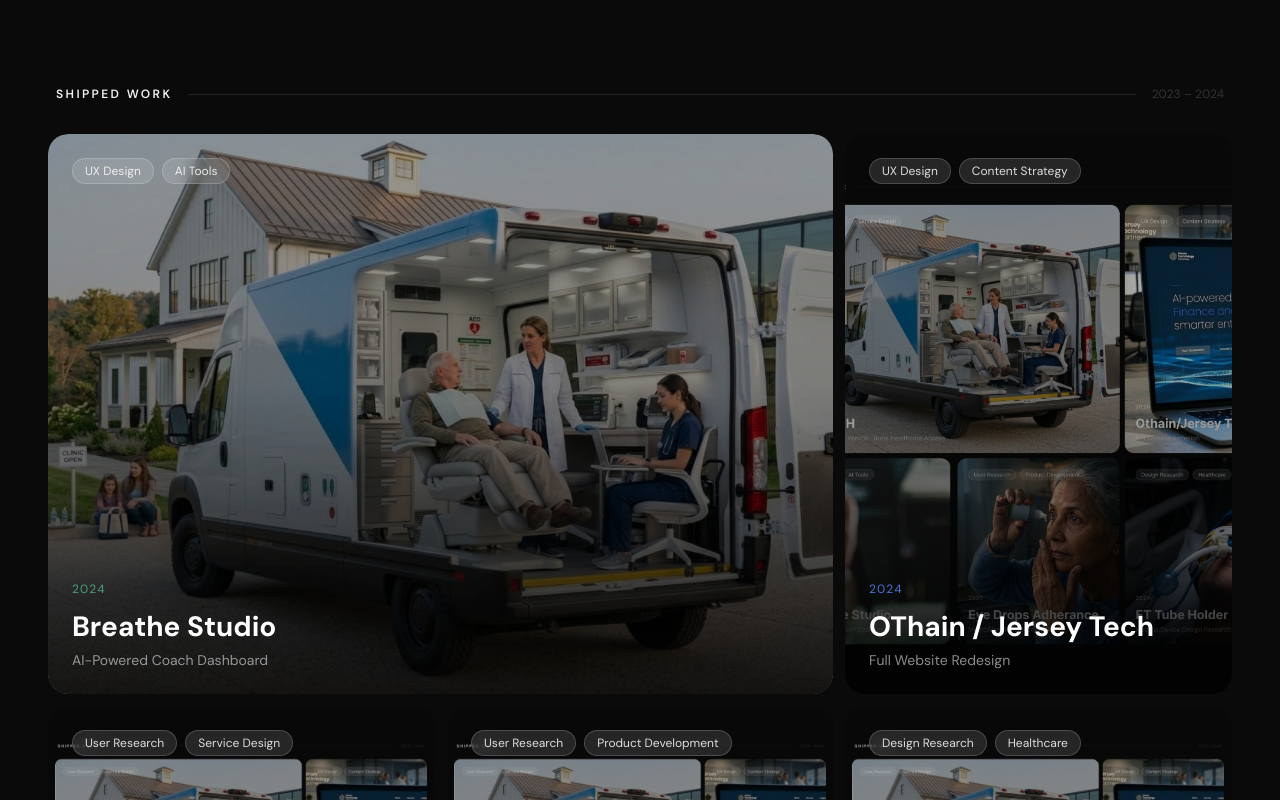
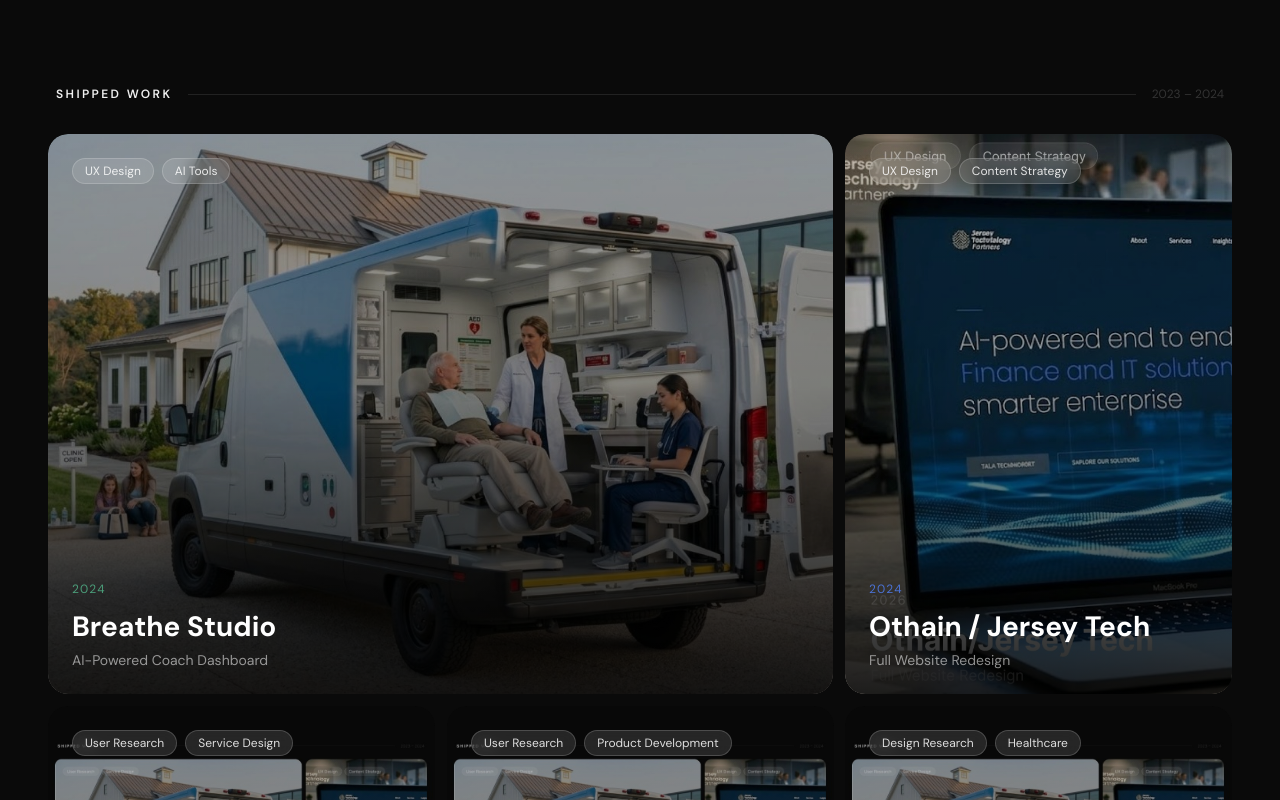
Before and after one commit to riajohndesign/Portfolio-Ria-, a React (Vite) app: page / in a window 1280 px wide. Shown: the part 880-1680 px from the top of the page. Built offline with nearby package versions, Linux system fonts and the light colour scheme.

Commit message:
Update Othain/Jersey Tech image and fix title casing

```diff
--- a/src/app/data/projects.ts
+++ b/src/app/data/projects.ts
@@ -143,13 +143,13 @@ export const projects: Project[] = [
   },
   {
     id: "othain-jersey-tech",
-    title: "OThain / Jersey Tech",
+    title: "Othain / Jersey Tech",
     subtitle: "Full Website Redesign",
     category: ["UX Design", "Content Strategy", "Design System"],
     year: "2024",
     role: "UX Designer & Content Strategist",
     tools: ["Figma", "FigJam", "Notion", "Webflow"],
-    image: "/project-cover.png",
+    image: "/project-othain.png",
     accent: "#4B72D4",
     tagline: "Rebuilding a tech brand from the ground up — components to content.",
     overview:
```
Also changed, not shown: public/project-othain.png (added).
